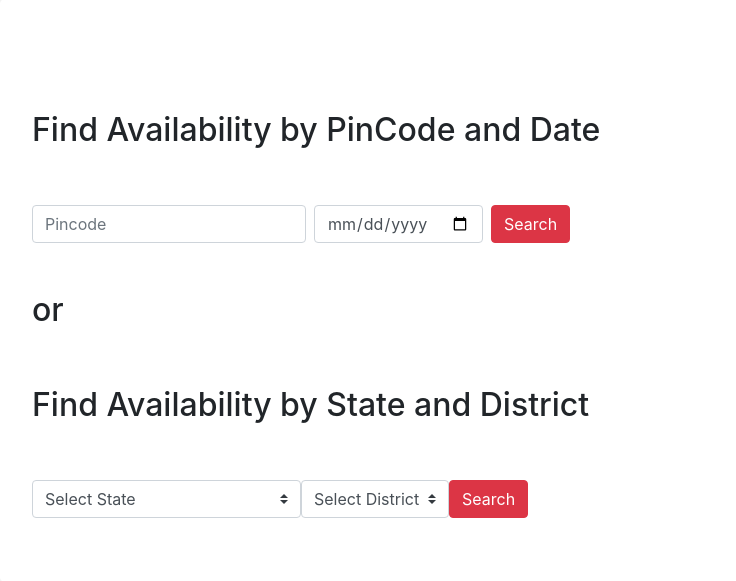
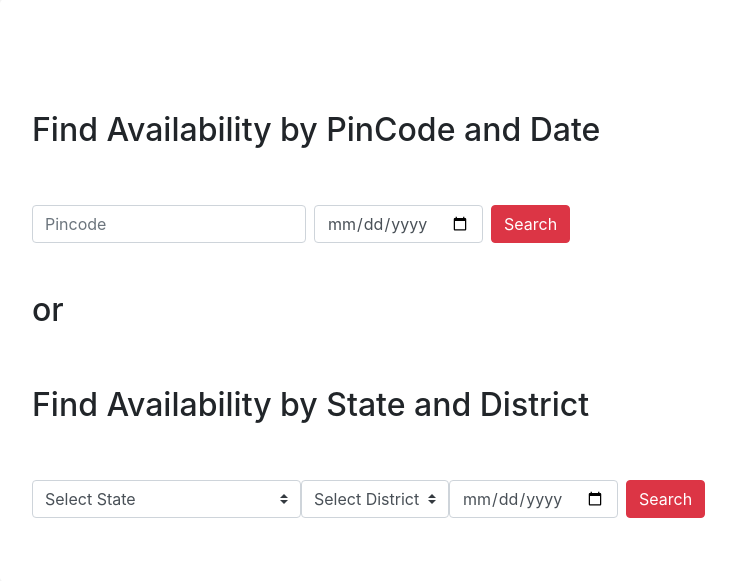
Before and after one commit to harekrishnarai/cowin-availability, a Flask app: page / in a window 1280 px wide. Shown: the part 57-638 px from the top of the page, without its empty margins (85-821 px from the left). Run offline with Flask 2, Linux system fonts and the light colour scheme; some libraries are stand-ins or nearby versions.

Commit message:
integrated both apis

```diff
--- a/app.py
+++ b/app.py
@@ -6,11 +6,20 @@ app = Flask(__name__)
 COWIN_URL = 'https://cdn-api.co-vin.in/api/v2/appointment/sessions/public/calendarByPin?pincode='
 
 
-def retriveQuery(pincode, date):
+def retriveQueryForPin(pincode, date):
     date = date[-2:] +  "-" + date[5:7] + "-" + date[:4]
     print(date)
     url = COWIN_URL + pincode + '&date=' + date
+    posts = requests.get(url, headers = {"Accept-Language": "hi_IN"})
+    print(posts.json())
+    print(url)
+    val = posts.json()
+    return render_template('search.html', posts=val )
 
+def retriveQueryForState(district, date):
+    date = date[-2:] +  "-" + date[5:7] + "-" + date[:4]
+    print(date)
+    url = 'https://cdn-api.co-vin.in/api/v2/appointment/sessions/public/calendarByDistrict?district_id=' + district + '&date=' + date
     posts = requests.get(url, headers = {"Accept-Language": "hi_IN"})
     print(posts.json())
     print(url)
@@ -21,6 +30,10 @@ def retriveQuery(pincode, date):
 def index():
     pincode = request.args.get('pincode')
     date = request.args.get('date')
+    state = request.args.get('state')
+    district = request.args.get('district')
     if pincode:
-        return retriveQuery(pincode, date)
+        return retriveQueryForPin(pincode, date)
+    elif state:
+        return retriveQueryForState(district, date)
     return render_template('home.html')
--- a/templates/home.html
+++ b/templates/home.html
@@ -45,11 +45,13 @@
     <form class="form-inline my-2 my-lg-0">
 
 
-      <select class="custom-select" id="state-dd">
+      <select class="custom-select" id="state-dd" name="state" >
         <option>Select State</option>
       </select>
-      <select class="custom-select" id="district-dd">
+      <select class="custom-select" id="district-dd" name="district">
         <option>Select District</option>
+    <input class="form-control mr-sm-2" name="date" required type="date" placeholder="Date (dd-mm-yyyy)"
+        aria-label="Search">
       </select>
 
       <button class="btn btn-danger my-2 my-sm-0" type="submit">Search</button>
```
